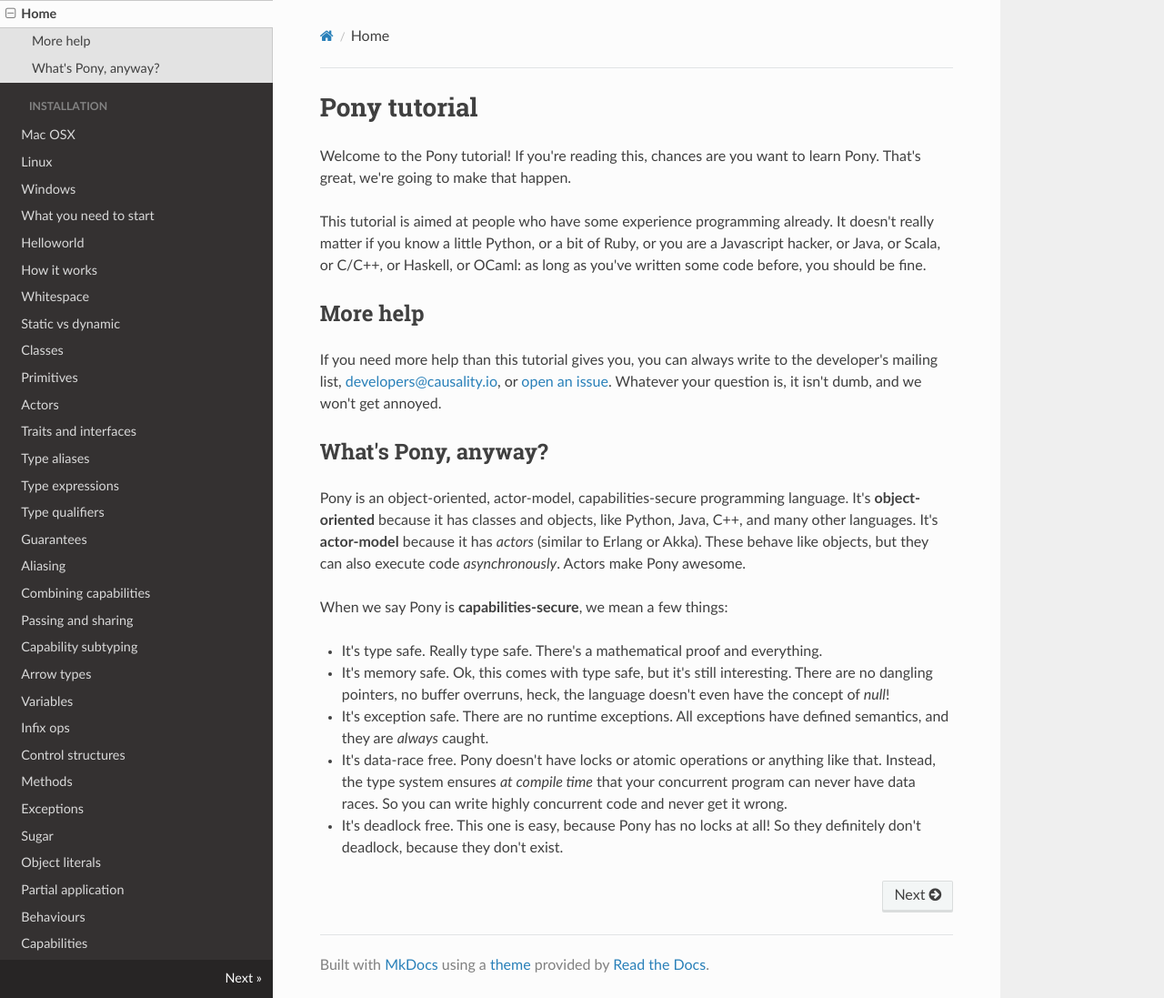
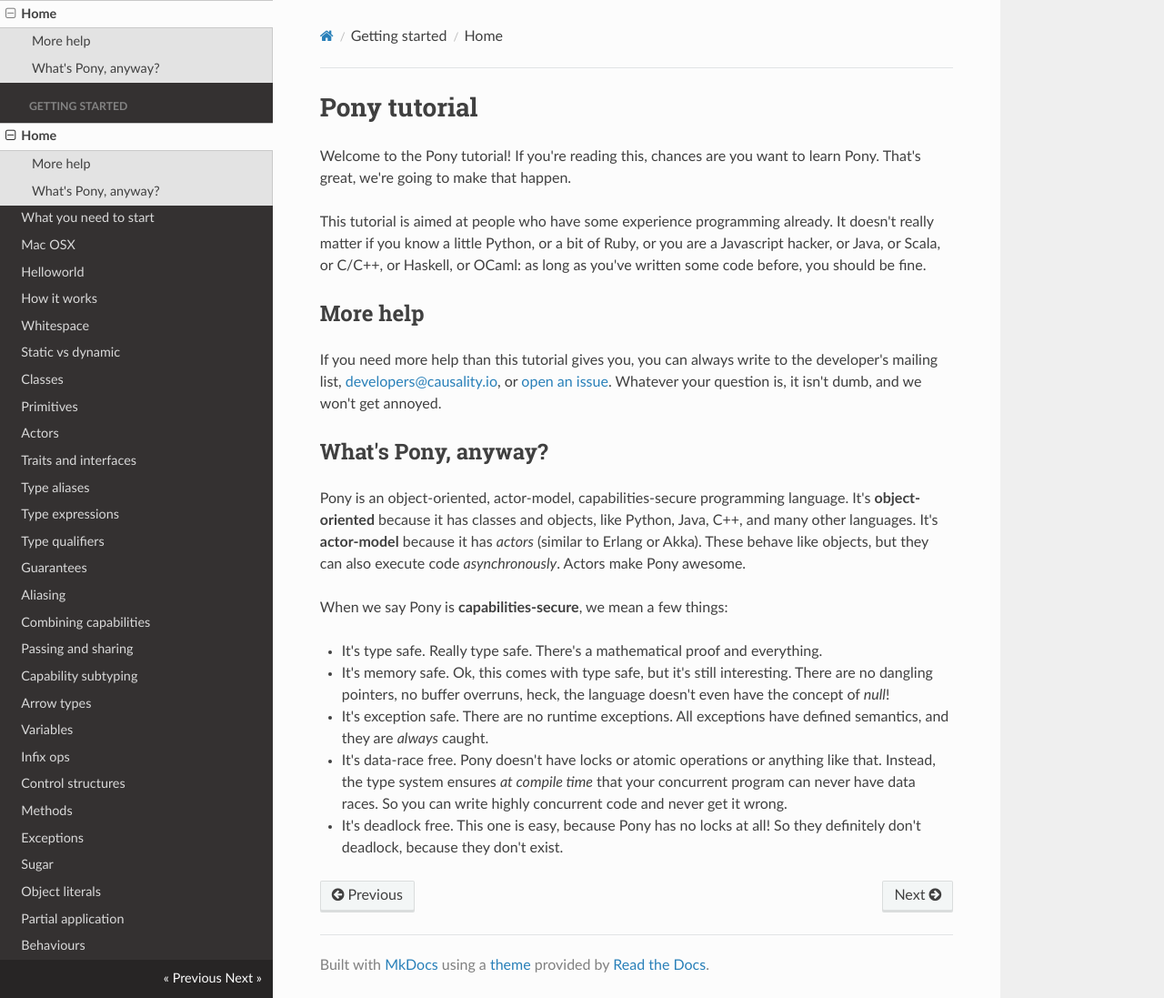
Before and after one commit to ponylang/pony-tutorial, an MkDocs documentation site: the page built from docs/index.md, in a window 1280 px wide and 1097 px high. Shown: the whole window at 91% size. Built offline with MkDocs 1.6.1, drawn with Linux system fonts in a browser that asks for light colours; nearby versions of some CDN libraries; old or Windows-style settings are respelled for this version of MkDocs.

Commit message:
move installation

```diff
--- a/mkdocs.yml
+++ b/mkdocs.yml
@@ -1,10 +1,9 @@
 site_name: Pony Tutorial
 pages:
-- [index.md, Home]
-- ["installation/mac-osx.md", "Installation", "Mac OSX"]
-- ["installation/linux.md", "Installation", "Linux"]
-- ["installation/windows.md", "Installation", "Windows"]
+- ["index.md", Home]
+- ["index.md", "Getting started", "Welcome!"]
 - ["getting-started/what-you-need-to-start.md"]
+- ["getting-started/installation.md"]
 - ["getting-started/helloworld.md"]
 - ["getting-started/how-it-works.md"]
 - ["getting-started/whitespace.md"]
```
Also changed, not shown: docs/getting-started/installation.md (added, +5 -0 lines), docs/installation/linux.md (deleted), docs/installation/mac-osx.md (deleted), docs/installation/windows.md (deleted).
